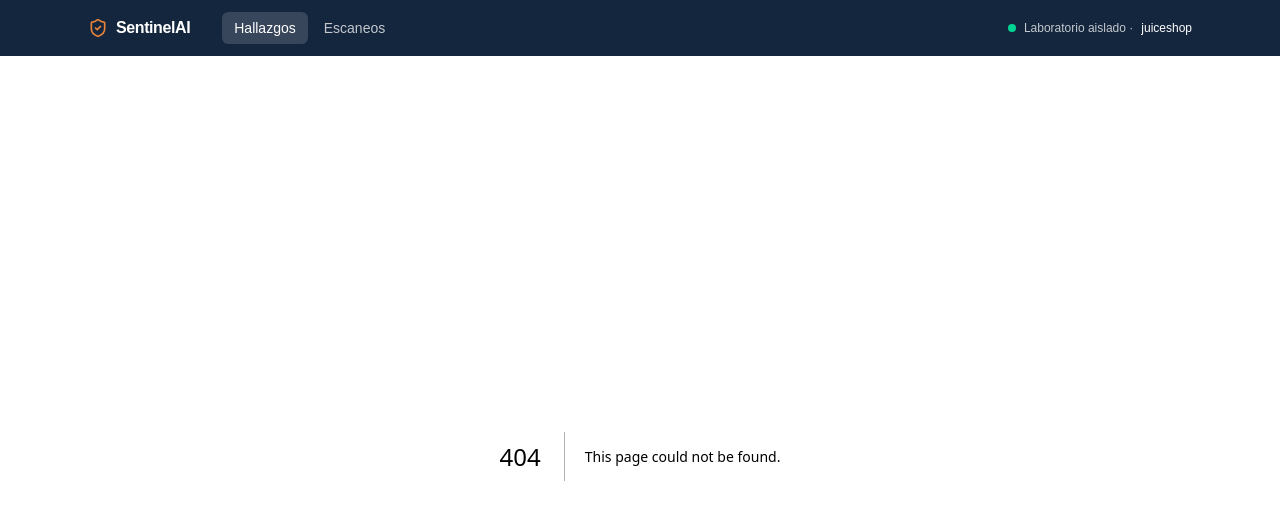
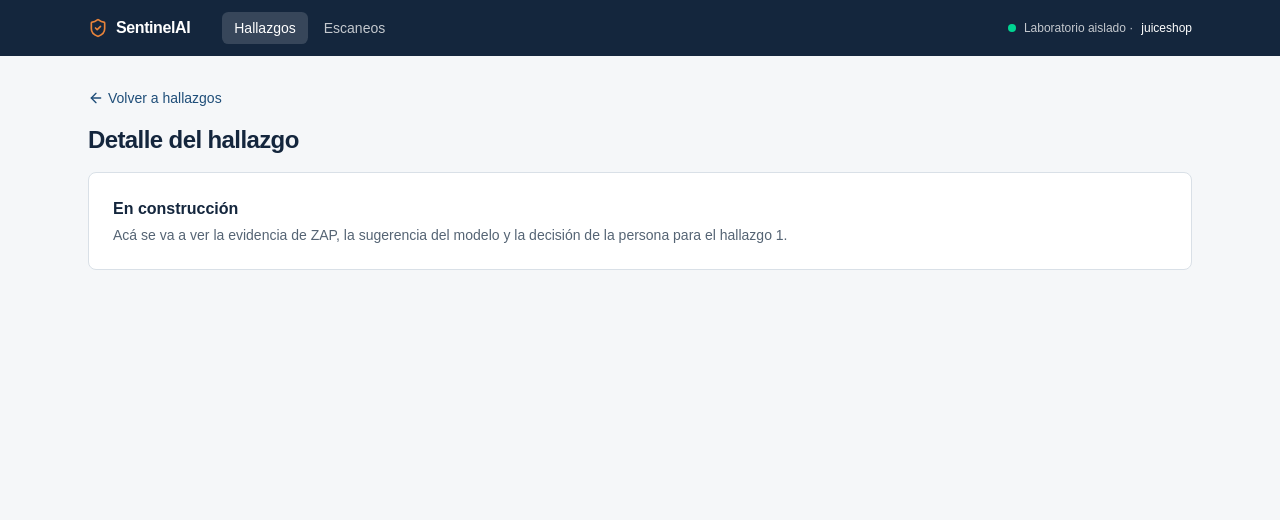
Before and after one commit to monkedevluxo/capstone, a Next.js app in the folder frontend/: page /hallazgos/1 in a window 1280 px wide. Before the commit this address had no page. Shown: the top 520 px of the page. Built offline with nearby package versions, Linux system fonts and the light colour scheme; a web font is replaced by a local one.

Commit message:
feat: pagina de detalle en construccion
/hallazgos/[id] muestra En construccion hasta T-052, con enlace para
volver a la lista.

```diff
--- /dev/null
+++ b/frontend/src/app/hallazgos/[id]/page.tsx
@@ -0,0 +1,29 @@
+import { ArrowLeft } from "lucide-react";
+import type { Metadata } from "next";
+import Link from "next/link";
+
+import { Aviso, Marco } from "@/components/marco";
+
+export const metadata: Metadata = { title: "Hallazgo · SentinelAI" };
+
+// El detalle con las tres capas (escáner, IA y persona) llega con T-052.
+export default async function PaginaHallazgo({ params }: PageProps<"/hallazgos/[id]">) {
+  const { id } = await params;
+
+  return (
+    <Marco>
+      <Link
+        href="/hallazgos"
+        className="mb-4 inline-flex items-center gap-1 text-sm font-medium text-ia underline-offset-4 hover:underline"
+      >
+        <ArrowLeft aria-hidden className="size-4" />
+        Volver a hallazgos
+      </Link>
+      <h1 className="mb-4 text-2xl font-semibold tracking-tight text-navy">Detalle del hallazgo</h1>
+      <Aviso titulo="En construcción">
+        Acá se va a ver la evidencia de ZAP, la sugerencia del modelo y la decisión de la persona
+        para el hallazgo <code className="font-mono break-all">{id}</code>.
+      </Aviso>
+    </Marco>
+  );
+}
```
